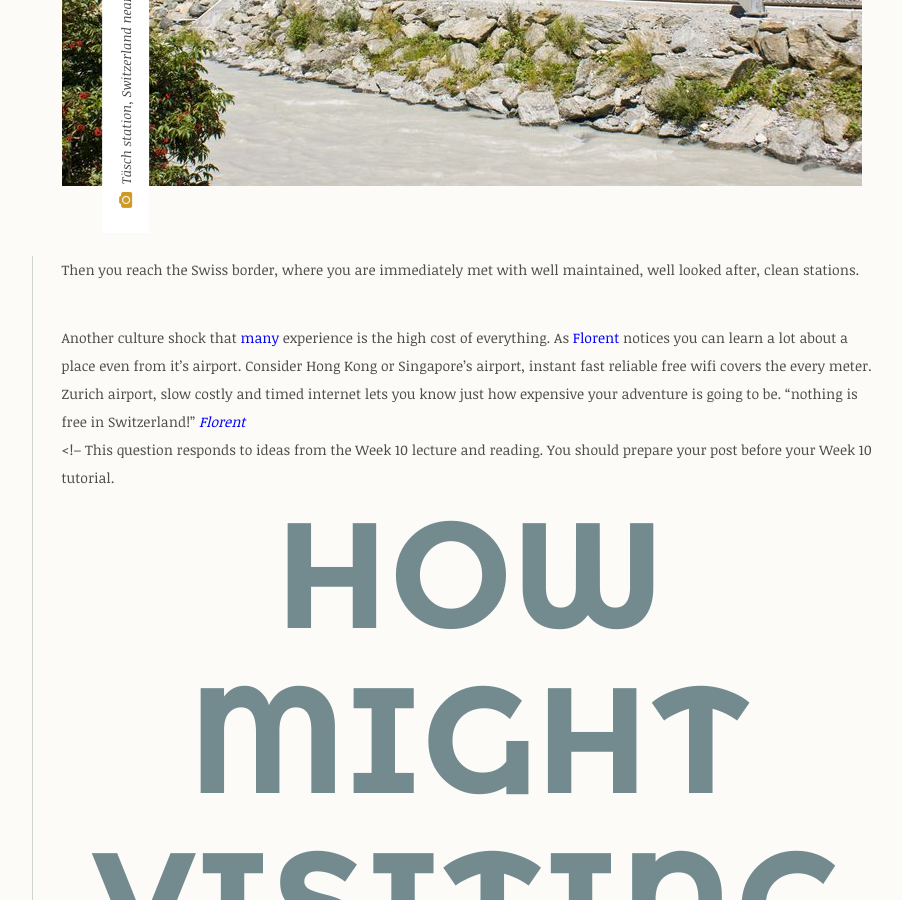
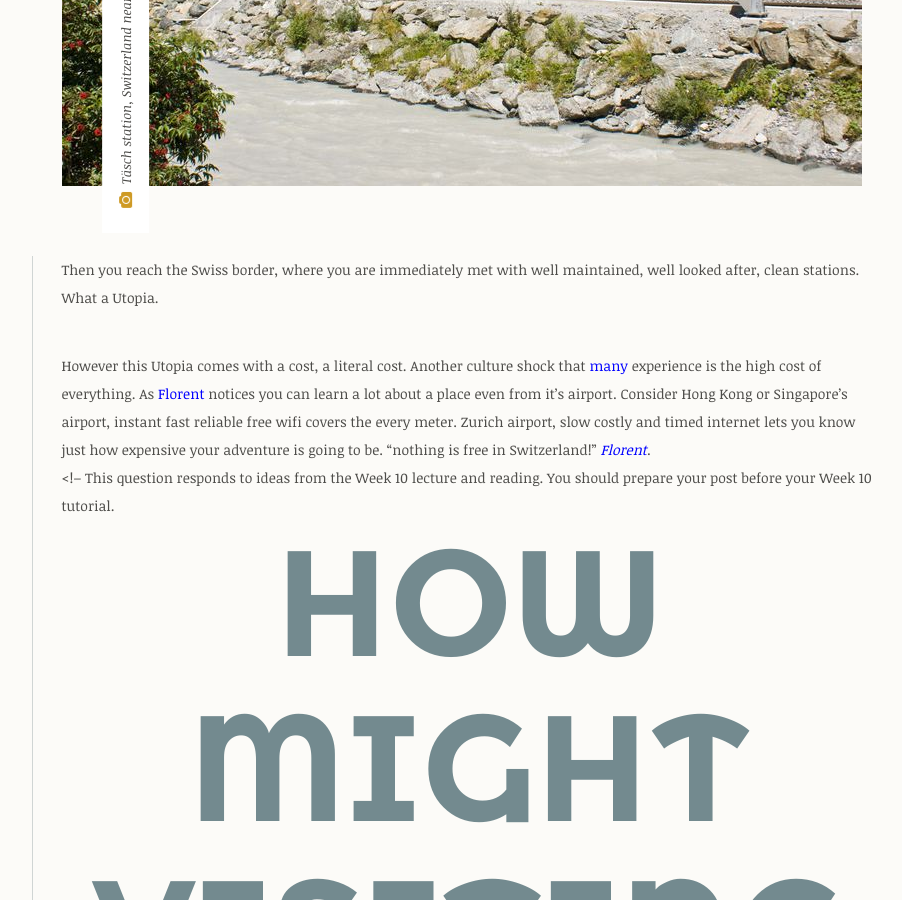
Before and after one commit to jamesmstone/Uno-Zwei-Tros-Quatter, a Jekyll site: the page built from _posts/2016-05-09-shock-confuse.md, in a window 1280 px wide and 900 px high, scrolled down 1521 px. Shown: the whole window, without its empty margins (346-1248 px from the left). Built offline with Jekyll 4.4.1, drawn with Linux system fonts in a browser that asks for light colours.

Commit message:
Update Shock confuse post

```diff
--- a/_posts/2016-05-09-shock-confuse.md
+++ b/_posts/2016-05-09-shock-confuse.md
@@ -8,9 +8,9 @@ image: /img/train.jpg
 ---
 As pointed out on [expatarrivals.com](http://expatarrivals.com), Switzerland can be a stark contrast to some of it's neighbours. Even before you arrive in a major town you begin to get a sense of how orderly and clean everything is. They give the example of a train trip from from Milan to the Italian canton, Ticino. A trip that start off passing through some what coarse Italian landscape passing town after town with partially neglected stations with sides that are in need of much love, or even jut a fresh coat of paint.
 ![Täsch station, Switzerland near the Matterhorn](/img/trainstation.jpg)
-Then you reach the Swiss border, where you are immediately met with well maintained, well looked after, clean stations.
+Then you reach the Swiss border, where you are immediately met with well maintained, well looked after, clean stations. What a Utopia.
 
-Another culture shock that [many](http://www.culture-shock.me/story/77669) experience is the high cost of everything. As [Florent](http://www.culture-shock.me/story/77669) notices you can learn a lot about a place even from it's airport. Consider Hong Kong or Singapore's airport, instant fast reliable free wifi covers the every meter. Zurich airport, slow costly and timed internet lets you know just how expensive your adventure is going to be. "nothing is free in Switzerland!" [*Florent*](http://www.culture-shock.me/story/77669)
+However this Utopia comes with a cost, a literal cost. Another culture shock that [many](http://www.culture-shock.me/story/77669) experience is the high cost of everything. As [Florent](http://www.culture-shock.me/story/77669) notices you can learn a lot about a place even from it's airport. Consider Hong Kong or Singapore's airport, instant fast reliable free wifi covers the every meter. Zurich airport, slow costly and timed internet lets you know just how expensive your adventure is going to be. "nothing is free in Switzerland!" [*Florent*](http://www.culture-shock.me/story/77669).
 <!--
 This question responds to ideas from the Week 10 lecture and reading. You should prepare your post before your Week 10 tutorial.
 
```
